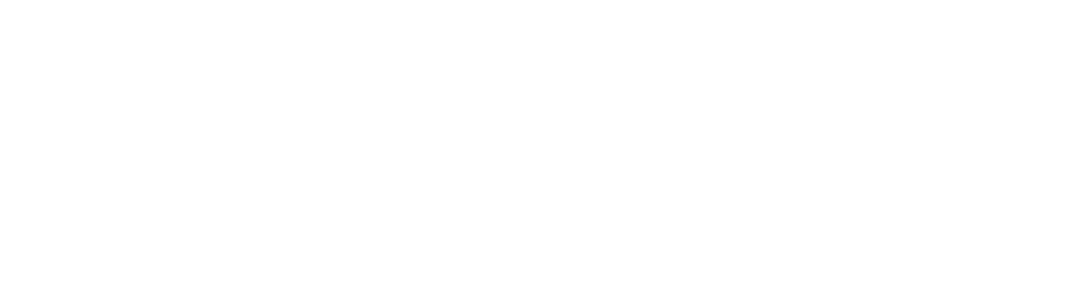
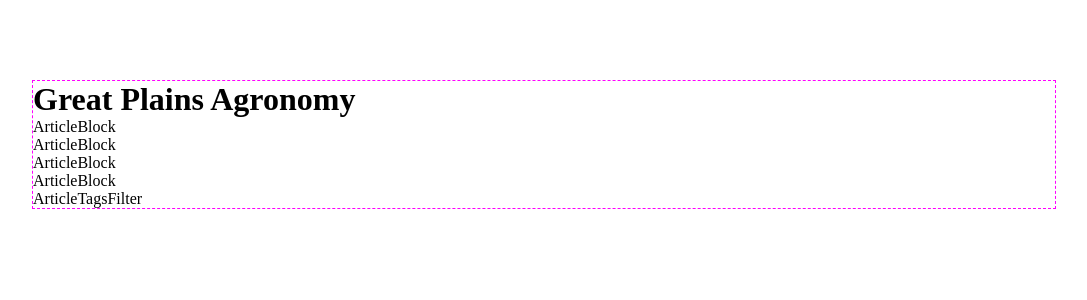
Before and after one commit to brenden86/gp-swe-challenge, a React (Vite) app: page / in a window 1280 px wide. Shown: the top 300 px of the page, without its empty margins (96-1183 px from the left). Built offline with nearby package versions, Linux system fonts and the light colour scheme.

Commit message:
organized/nested components

```diff
--- a/src/components/AgronomyPage/AgronomyPage.jsx
+++ b/src/components/AgronomyPage/AgronomyPage.jsx
@@ -1,9 +1,37 @@
 import React from 'react';
 import './AgronomyPage.scss';
 
+// component imports
+import PageTitle from '../PageTitle/PageTitle';
+import ArticleBlocksColumn from '../ArticleBlocksColumn/ArticleBlocksColumn';
+import ArticleBlock from '../ArticleBlock/ArticleBlock';
+import Sidebar from '../Sidebar/Sidebar';
+import ArticleTagsFilter from '../ArticleTagsFilter/ArticleTagsFilter';
+
 export default function AgronomyPage() {
   return (
-    <div>
+    <div className='agronomy-page-container debug'>
+
+      <PageTitle text={"Great Plains Agronomy"}/>
+
+      <div className="agronomy-content-wrapper">
+
+        <ArticleBlocksColumn>
+
+          <ArticleBlock/>
+          <ArticleBlock/>
+          <ArticleBlock/>
+          <ArticleBlock/>
+
+        </ArticleBlocksColumn>
+
+        <Sidebar>
+
+          <ArticleTagsFilter/>
+
+        </Sidebar>
+
+      </div>
 
     </div>
   )
--- a/src/components/AgronomyPage/AgronomyPage.scss
+++ b/src/components/AgronomyPage/AgronomyPage.scss
@@ -0,0 +1,7 @@
+@import '/src/styles/var';
+
+.agronomy-page-container {
+  margin-top: 5rem;
+  width: 80%;
+  max-width: 80rem;
+}
--- a/src/components/ArticleBlocksColumn/ArticleBlocksColumn.jsx
+++ b/src/components/ArticleBlocksColumn/ArticleBlocksColumn.jsx
@@ -1,10 +1,10 @@
 import React from 'react';
 import './ArticleBlocksColumn.scss';
 
-export default function ArticleBlocksColumn() {
+export default function ArticleBlocksColumn(props) {
   return (
     <main>
-
+      {props.children}
     </main>
   )
 }
--- a/src/components/MainContent/MainContent.scss
+++ b/src/components/MainContent/MainContent.scss
@@ -0,0 +1,7 @@
+@import '/src/styles/mixins';
+
+.main-content {
+  height: 100vh;
+  width: 100vw;
+  @include flex(column, flex-start, center);
+}
--- a/src/components/Sidebar/Sidebar.jsx
+++ b/src/components/Sidebar/Sidebar.jsx
@@ -0,0 +1,12 @@
+import React from 'react';
+import './Sidebar.scss';
+
+export default function Sidebar(props) {
+  return (
+    <aside className='sidebar'>
+
+      {props.children}
+
+    </aside>
+  )
+}
```
